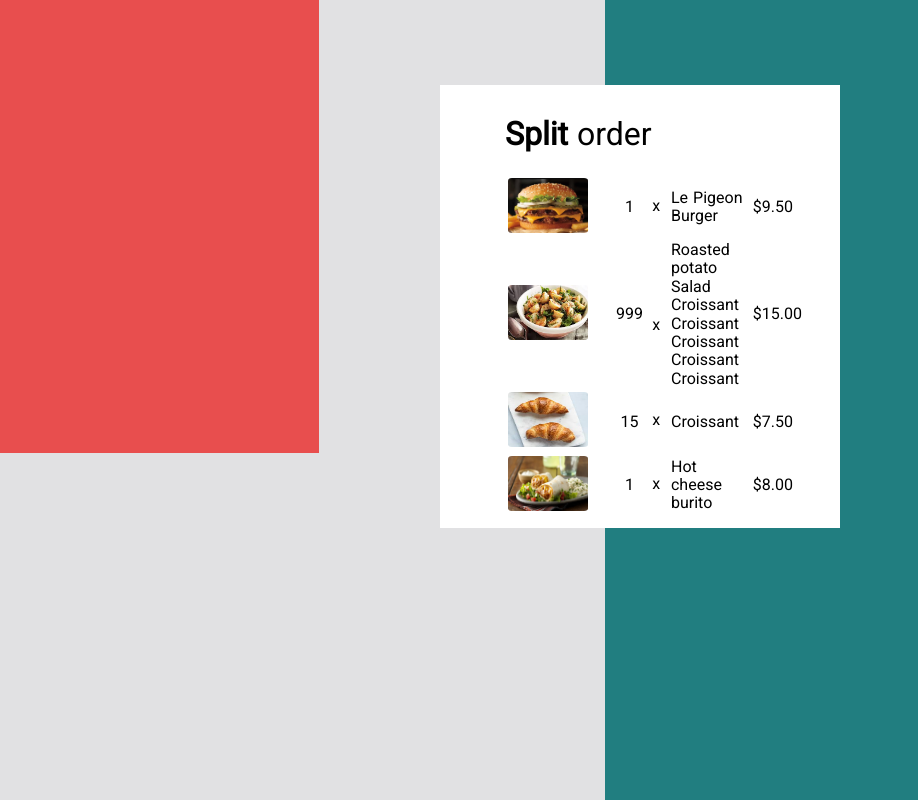
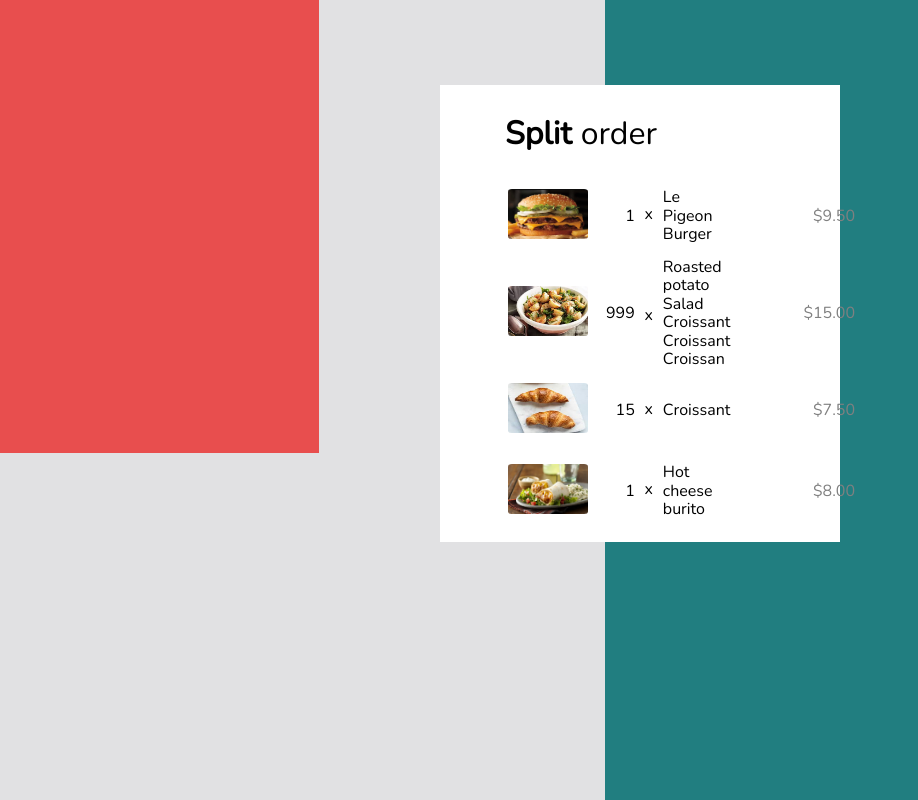
Before and after one commit to llChimerall/nuxttest, a Nuxt app: page /splitpay in a window 1280 px wide. Shown: the whole page, without its empty margins (0-918 px from the left). Built offline with nearby package versions, Linux system fonts and the light colour scheme.

Commit message:
style for Order

```diff
--- a/components/splitapp/Order.vue
+++ b/components/splitapp/Order.vue
@@ -12,10 +12,10 @@
       <td class="quantity">
         {{ food.quantity }}
       </td>
-      <td>
+      <td class="name">
         {{ food.name }}
       </td>
-      <td>
+      <td class="price">
         {{ food.price }}
       </td>
       </tr>
@@ -32,23 +32,31 @@
 <style scoped>
 
 .picture {
-  height: 55px;
+  height: 50px;
   width: 80px;
   border-radius: 5%;
 }
 
 .quantity {
-  padding: 0 25px;
+  padding: 30px 25px 30px 15px;
   position: relative;
-  text-align: center;
+  text-align: right;
 
   &:after {
     content: 'x';
     position: absolute;
     right: 10%;
-    bottom: 37%;
+    bottom: 40%;
   }
 }
 
+.name {
+  padding-right: 70px;
+}
+
+.price {
+  color: grey;
+  text-align: right;
+}
 
 </style>
--- a/layouts/split.vue
+++ b/layouts/split.vue
@@ -8,7 +8,7 @@
 
 <style lang="postcss">
 @import url('https://necolas.github.io/normalize.css/8.0.1/normalize.css');
-@import url('https://fonts.googleapis.com/css?family=Roboto&display=swap');
+@import url('https://fonts.googleapis.com/css?family=Nunito&display=swap');
 
 .wrapper {
   background: #e1e1e3;
@@ -18,7 +18,7 @@
 .container {
   max-width: 400px;
   margin: 0 auto;
-  font-family: 'Roboto', sans-serif;
+  font-family: 'Nunito', sans-serif;
   background: #fff;
   padding: 10px 35px 10px 65px;
 }
--- a/pages/splitpay.vue
+++ b/pages/splitpay.vue
@@ -38,7 +38,7 @@ export default {
     {
       picture: '/pics/food2.jpg',
       quantity: 999,
-      name: 'Roasted potato Salad Croissant Croissant Croissant Croissant Croissant',
+      name: 'Roasted potato Salad Croissant Croissant Croissan',
       price: '$15.00'
     },
     {
```
